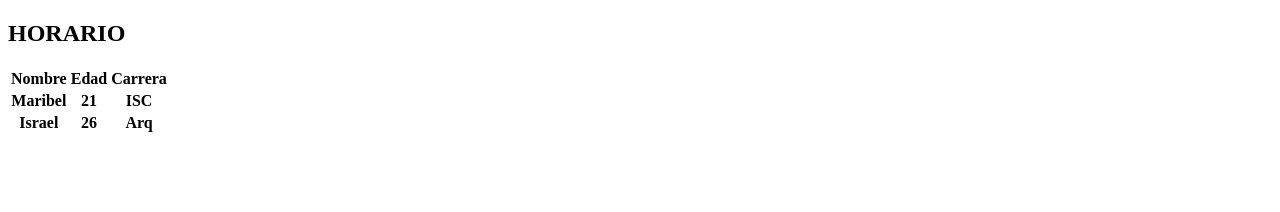
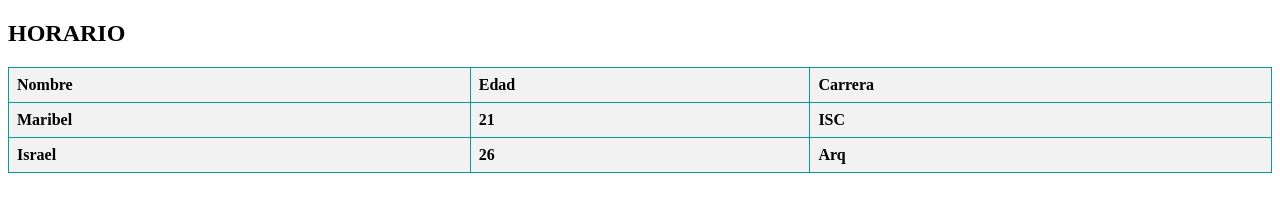
Before and after one commit to santiagomary1004/practicas-programacionweb-maribel, a plain HTML site: page 2-Ejercicio-Tabla/index.html in a window 1280 px wide. Drawn offline with Linux system fonts and the light colour scheme.

Commit message:
Agregando Estilos de la Tabla

```diff
--- /dev/null
+++ b/2-Ejercicio-Tabla/css/style.css
@@ -0,0 +1,12 @@
+table {
+    border-collapse: collapse;
+    width: 100%;
+}
+th, td{
+    border: 1px solid #099a9a;
+    padding: 8px;
+    text-align: left;
+}
+th{
+    background-color: #f2f2f2;
+}
--- a/2-Ejercicio-Tabla/index.html
+++ b/2-Ejercicio-Tabla/index.html
@@ -2,7 +2,8 @@
 <html lang="en">
     <head>
         <meta charset="UTF-8">
-        <meta name ="viewport" content="width=device/width, initial/scale=1.0">
+        <meta name ="viewport" content="width=device-width, initial-scale=1.0">
+        <link rel="stylesheet" href="./css/style.css">
         <title>Tabla</title>
         </head>
         <body>
```
